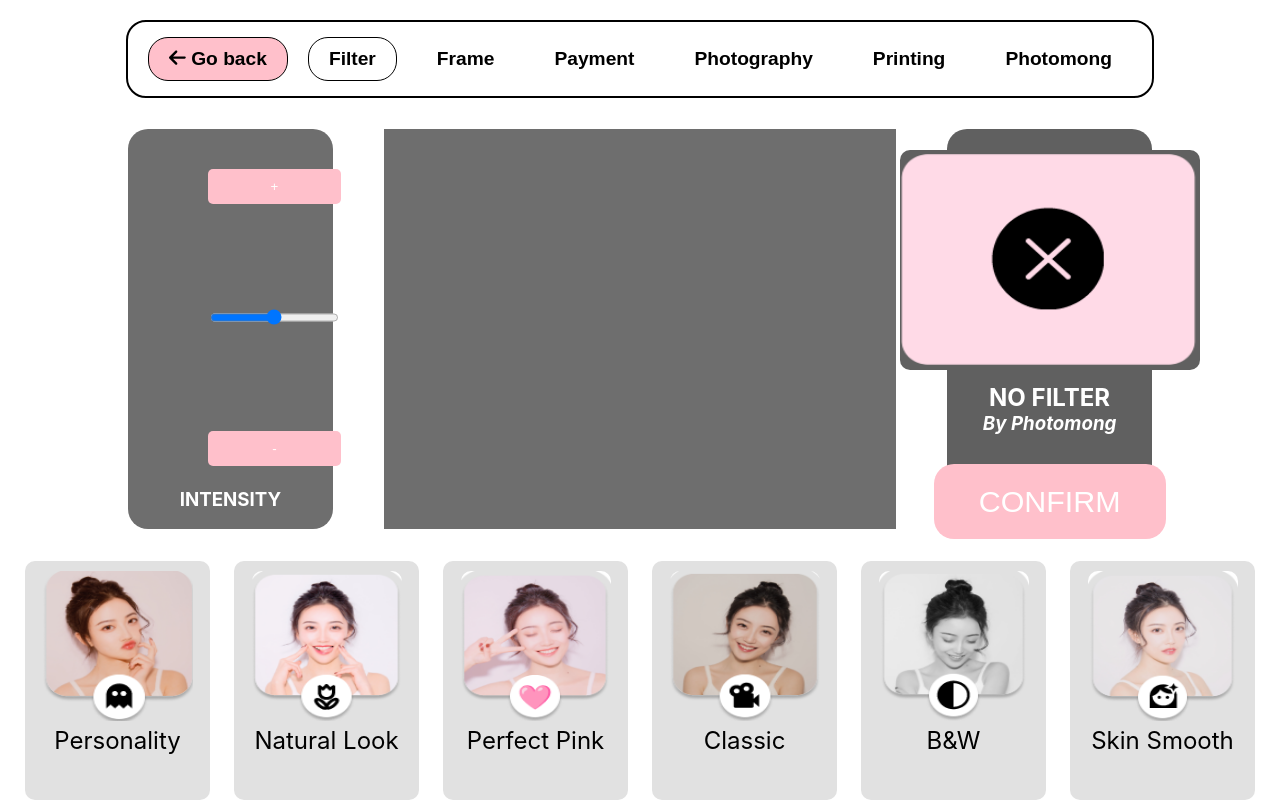
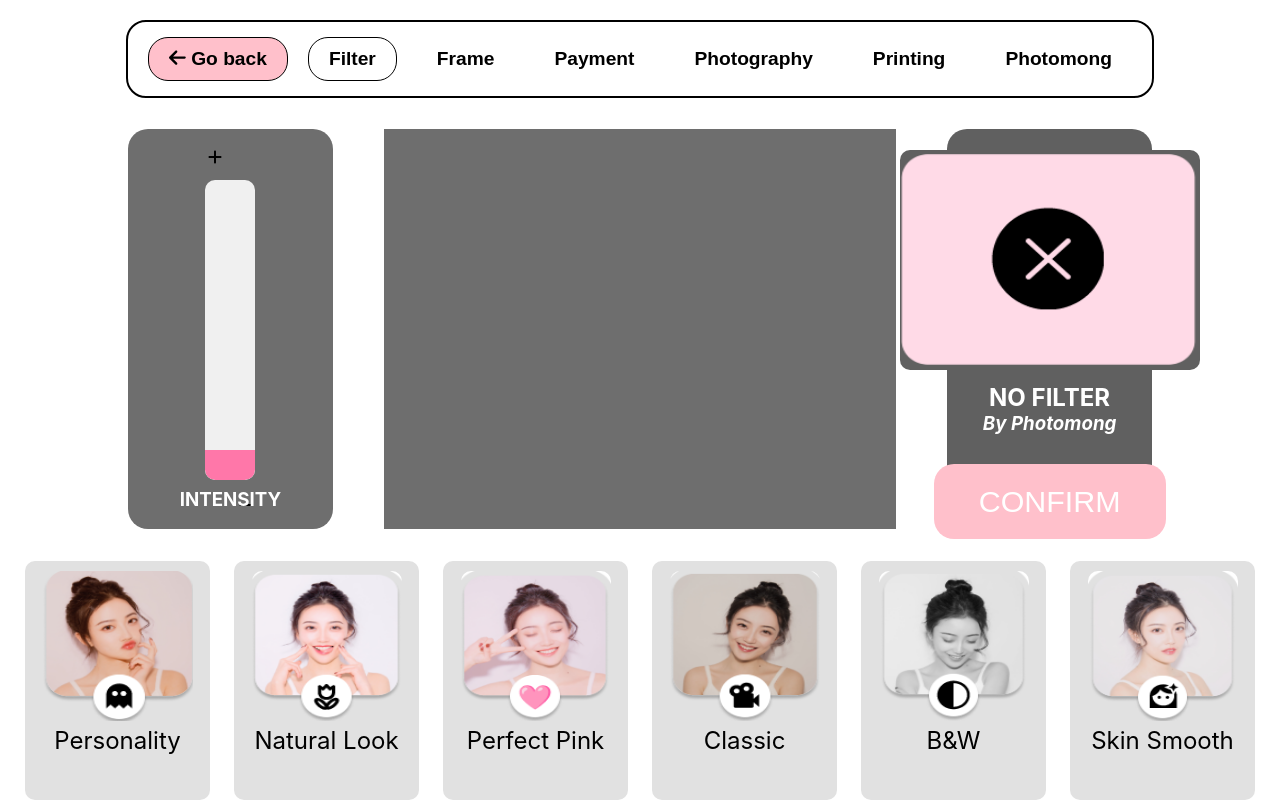
Before and after one commit to chaudanghuy/photo_ai_app, a React (Create React App) app in the folder app/: page /filter in a window 1280 px wide. Built offline with nearby package versions, Linux system fonts and the light colour scheme; no server answers; what react-native would draw is missing.

Commit message:
Add intensity slider

```diff
--- a/app/src/components/Slider.js
+++ b/app/src/components/Slider.js
@@ -1,11 +1,32 @@
-import React from "react";
+import React, { useState } from "react";
+import "../css/Slider.css"
+import { FontAwesomeIcon } from "@fortawesome/react-fontawesome";
+import { faPlus, faMinus } from "@fortawesome/free-solid-svg-icons";
 
 const Slider = ({ min, max, value, handleChange }) => {
+  const [height, setHeight] = useState(min);
+
+  const increaseIntensity = () => {
+    setHeight((prevHeight) => prevHeight + 10);
+  }
+
+  const decreaseIntensity = () => {
+    setHeight((prevHeight) => Math.max(0, prevHeight - 30));
+  }
+
   return (
     <>
-      <input className="brightnessRange" type="range" min={min} max={max} value={value} onChange={handleChange} orient="vertical" />
+      <div className="controls-top">
+        <FontAwesomeIcon icon={faPlus} onClick={increaseIntensity} />
+      </div>
+      <div className="column-container">
+        <div className="pink-section" style={{ height: `${height}px` }}></div>
+      </div>
+      <div className="controls-down">
+        <FontAwesomeIcon icon={faMinus} onClick={decreaseIntensity} />
+      </div>
     </>
-  );
+  )
 };
 
 export default Slider;
--- /dev/null
+++ b/app/src/css/Slider.css
@@ -0,0 +1,53 @@
+.column-container {
+    position: relative;
+    width: 50px;
+    height: 300px;
+    background-color: #f0f0f0;
+    border-radius: 10px;
+    overflow: hidden;
+    margin-top: 2px;
+}
+
+.pink-section {
+    position: absolute;
+    bottom: 0;
+    left: 0;
+    width: 100%;
+    background-color: #ff77a9;
+    border-radius: 0 0 10px 10px;
+    transition: height 0.5s ease-in-out;
+}
+
+.controls {
+    position: absolute;
+    top: 2px;
+    left: 50%;
+    transform: translateX(-50%);
+    cursor: pointer;
+}
+
+.controls-down {
+    position: relative;
+    top: 176px;
+    right: 8%;
+    cursor: pointer;
+}
+
+.controls-top {
+    position: relative;
+    bottom: 172px;
+    left: 8%;
+    cursor: pointer;
+}
+
+.controls-down button,
+.controls-top button {
+    font-size: 18px;
+    background-color: #fff;
+    border: 1px solid #ccc;
+    border-radius: 50%;
+    width: 30px;
+    height: 30px;
+    margin: 0 5px;
+    cursor: pointer;
+}
--- a/app/src/screens/Filter.js
+++ b/app/src/screens/Filter.js
@@ -6,6 +6,7 @@ import bigSkinSmooth from '../assets/filters/bigSkinSmooth.png';
 import { FontAwesomeIcon } from '@fortawesome/react-fontawesome';
 import { faArrowLeft } from '@fortawesome/free-solid-svg-icons';
 import i18n from '../translations/i18n';
+import Slider from '../components/Slider';
 
 function Filter() {
   const navigate = useNavigate();
@@ -140,11 +141,7 @@ function Filter() {
       </div>
       <div className="body-container">
         <div className="vertical-frame left-frame">
-          <div className="brightness-bar">
-            <button onClick={increaseBrightness}>+</button>
-            <input className="brightnessRange" type="range" min="0" max="100" value={brightness} onChange={(e) => setBrightness(e.target.value)} orient="vertical" />
-            <button onClick={decreaseBrightness}>-</button>
-          </div>
+          <Slider min={30} max={100} value={brightness} onChange={(e) => setBrightness(e.target.value)} />
           <h3 className="brightness-text">{t('filter.intensity')}</h3>
         </div>
         <div className="horizontal-frame">
```
